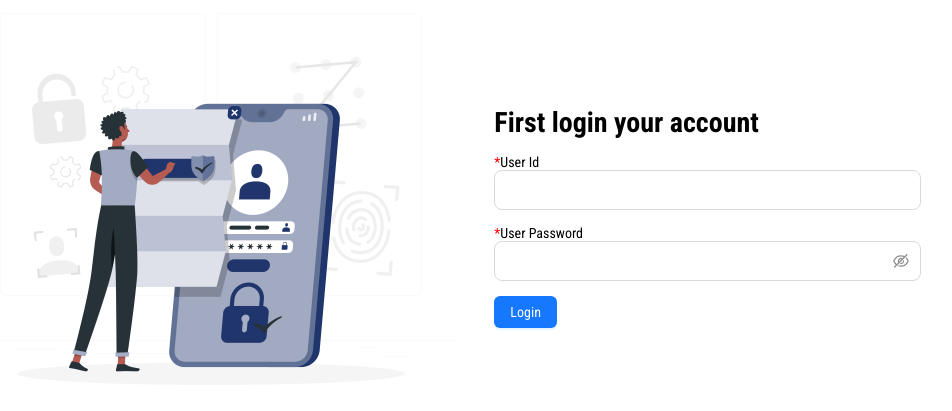
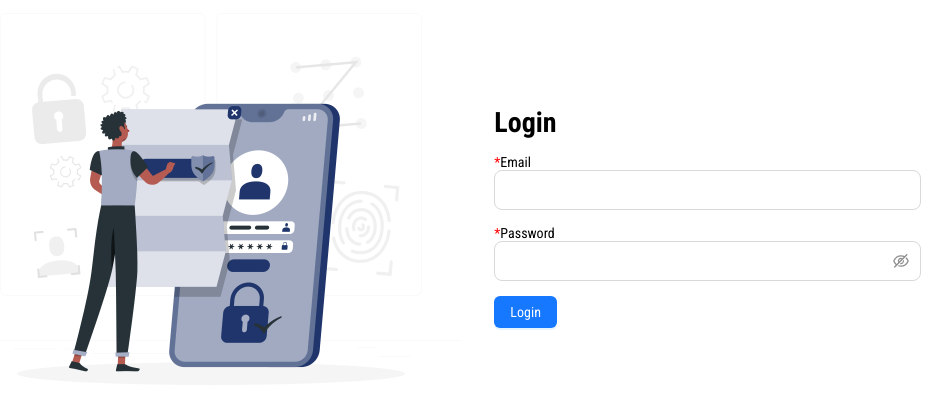
Before and after one commit to yusuf-khan-swd/renovator-frontend, a Next.js app: page /login in a window 1280 px wide. Shown: the part 191-602 px from the top of the page, without its empty margins (199-1151 px from the left). Built offline with nearby package versions, Linux system fonts and the light colour scheme.

Commit message:
update form label

```diff
--- a/src/components/Login/Login.tsx
+++ b/src/components/Login/Login.tsx
@@ -54,7 +54,7 @@ const LoginPage = () => {
             margin: "15px 0px",
           }}
         >
-          First login your account
+          Login
         </h1>
         <div>
           <Form submitHandler={onSubmit} resolver={yupResolver(loginSchema)}>
@@ -63,7 +63,7 @@ const LoginPage = () => {
                 name="id"
                 type="text"
                 size="large"
-                label="User Id"
+                label="Email"
                 required
               />
             </div>
@@ -76,7 +76,7 @@ const LoginPage = () => {
                 name="password"
                 type="password"
                 size="large"
-                label="User Password"
+                label="Password"
                 required
               />
             </div>
```
